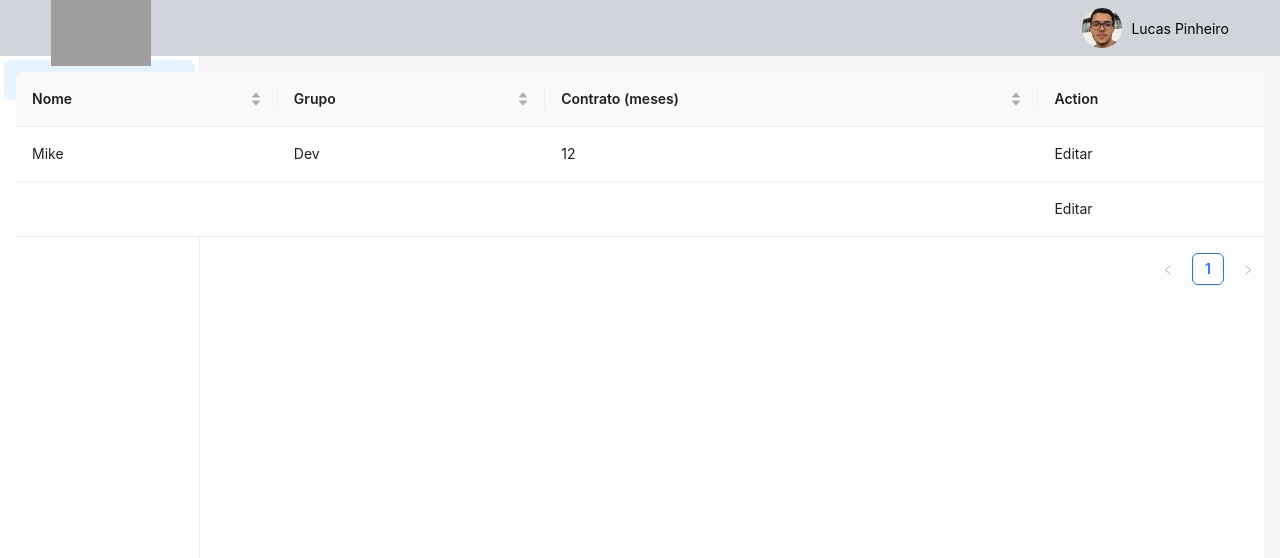
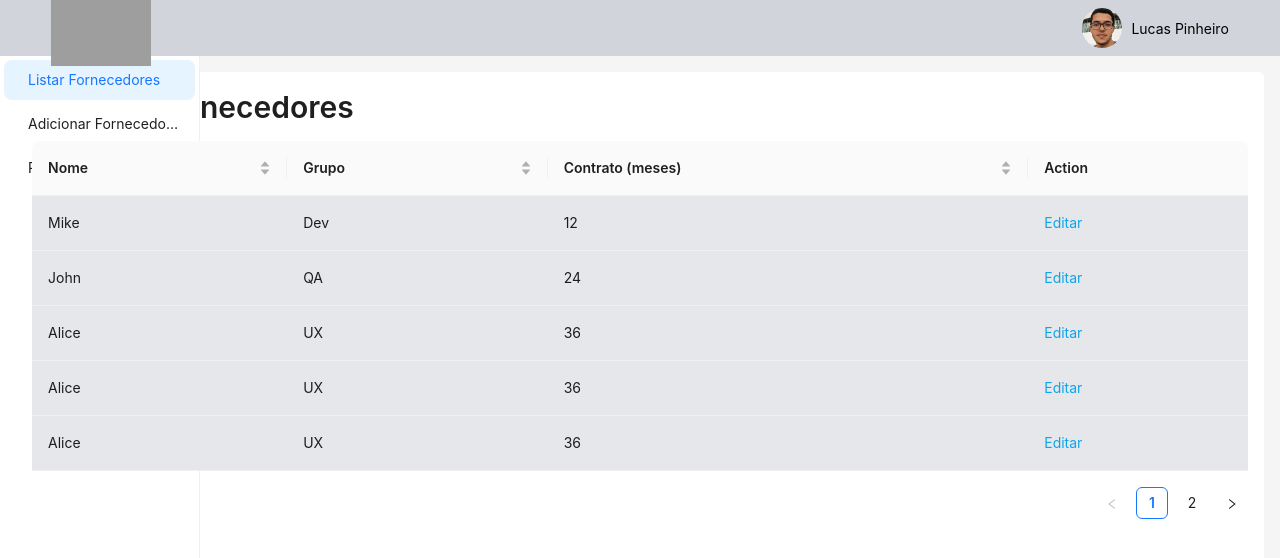
Before and after one commit to lucaspdc21/gerenciador_de_fornecedores, a Next.js app in the folder frontend/: page /teste2 in a window 1280 px wide. Shown: the top 558 px of the page. Built offline with nearby package versions, Linux system fonts and the light colour scheme; grey boxes are pictures that could not be loaded.

Commit message:
modified:   frontend/src/app/teste2/page.tsx 	modified:   frontend/src/components/ForTable.tsx 	modified:   frontend/src/components/Sider.tsx

```diff
--- a/frontend/src/app/teste2/page.tsx
+++ b/frontend/src/app/teste2/page.tsx
@@ -1,11 +1,15 @@
 import ForTable from "@/components/ForTable";
-import { Layout } from "antd";
+import { Flex } from "antd";
+import Title from "antd/lib/typography/Title";
+
 
 export default function Home() {
     return (
-
-
-        <ForTable />
-
+        <Flex className="m-4" vertical>
+            <Flex align="center" >
+                <Title level={2} align-items>Lista de Fornecedores</Title>
+            </Flex>
+            <ForTable />
+        </Flex>
     );
   }
--- a/frontend/src/components/ForTable.tsx
+++ b/frontend/src/components/ForTable.tsx
@@ -1,26 +1,69 @@
 'use client';
 import React from 'react';
-import { Table, Typography } from 'antd';
-import { useState, useEffect } from 'react';
-import { useRouter, useSearchParams } from 'next/navigation';
-import sortOrder from 'antd/es/table/interface';
+import { Table} from 'antd';
 import Link from 'next/link';
 
-interface MyRecord {
-    key?: string;
-    name?: string;
-    grupo?: string;
-    contrato?: number;
-}
 
-const defaultDataSource = [
+const dataSource = [
     {
         key: '1',
         name: 'Mike',
         grupo: 'Dev',
         contrato: 12,
     },
-
+    {
+        key: '2',
+        name: 'John',
+        grupo: 'QA',
+        contrato: 24,
+    },
+    {
+        key: '3',
+        name: 'Alice',
+        grupo: 'UX',
+        contrato: 36,
+    },
+    {
+        key: '4',
+        name: 'Alice',
+        grupo: 'UX',
+        contrato: 36,
+    },
+    {
+        key: '5',
+        name: 'Alice',
+        grupo: 'UX',
+        contrato: 36,
+    },
+    {
+        key: '6',
+        name: 'Alice',
+        grupo: 'UX',
+        contrato: 36,
+    },
+    {
+        key: '7',
+        name: 'Alice',
+        grupo: 'UX',
+        contrato: 36,
+    },
+    {
+        key: '8',
+        name: 'Alice',
+        grupo: 'UX',
+        contrato: 36,
+    },    {
+        key: '9',
+        name: 'Alice',
+        grupo: 'UX',
+        contrato: 36,
+    },
+    {
+        key: '10',
+        name: 'Alice',
+        grupo: 'UX',
+        contrato: 36,
+    },
 ];
 
 
@@ -31,6 +74,7 @@ const columns = [
         dataIndex: 'name',
         key: 'name',
         sorter: (a: any, b: any) => a.name.localeCompare(b.name),
+        className: 'bg-gray-200',
 
     },
     {
@@ -38,6 +82,7 @@ const columns = [
         dataIndex: 'grupo',
         key: 'grupo',
         sorter: (a: any, b: any) => a.grupo.localeCompare(b.grupo),
+        className: 'bg-gray-200',
 
     },
     {
@@ -45,6 +90,7 @@ const columns = [
         dataIndex: 'contrato',
         key: 'contrato',
         sorter: (a: any, b: any) => a.contrato - b.contrato,
+        className: 'bg-gray-200',
 
     },
     {
@@ -52,76 +98,27 @@ const columns = [
         key: "action",
         render: (_: any, record: any) => {
             return (
-                <div>
+                <div className='text-sky-500 '>
                     <Link href={{
                         pathname : '/edit',
                         query: { record: JSON.stringify(record) }
                     }}>Editar</Link>
                 </div>
             );
-        }
+        },
+        className: 'bg-gray-200',
     },
 ];
 
 
 const ForTable = () => {
-    const [searchParams] = useSearchParams();
-    let paramsObject: Record<string, string> = {};
-    if (searchParams) {
-        paramsObject = Object.fromEntries(Array.from(searchParams.entries()));
-    }
-    const recordString = paramsObject['1'];
-    let record: MyRecord = {};
-    console.log('All parameters:', paramsObject);
-
-    if (recordString) {
-        try {
-            record = JSON.parse(recordString);
-            console.log(record);
-        } catch (error) {
-            console.error('Error parsing record:', error);
-        }
-    }
-    const { key, name, grupo, contrato } = record;
-
-    // Definindo o estado para dataSource
-    const [dataSource, setDataSource] = useState<MyRecord[]>(defaultDataSource);
-
-    // Atualizando o dataSource quando o componente é montado
-    useEffect(() => {
-        if (record) {
-            setDataSource(prevState => {
-                // Verifica se o registro já existe no estado
-                const recordExists = prevState.some((rec) => rec.key === record.key);
-
-                // Se o registro não existir, adiciona ao estado
-                if (!recordExists) {
-                    return [...prevState, record];
-                }
-
-                // Se o registro já existir, retorna o estado atual
-                return prevState;
-            });
-        }
-    }, [record]);
-
-
-    const [sortOrder, setSortOrder] = useState({
-        name: null,
-        grupo: null,
-        contrato: null,
-    });
-
-    const handleSort = (dataIndex: string, sortOrder: any) => {
-        setSortOrder({ ...sortOrder, [dataIndex]: sortOrder });
-    };
 
     return (
         <Table
+            className='w-full'
             pagination={{ pageSize: 5 }}
             dataSource={dataSource}
             columns={columns}
-
         />
     );
 };
--- a/frontend/src/components/Sider.tsx
+++ b/frontend/src/components/Sider.tsx
@@ -8,9 +8,9 @@ import Link from 'next/link';
 const SiderComponent = () => {
 
     const menuItems = [
-        {label:<Link href="/">Home</Link>, key: 'home'},
-        {label:<Link href="/teste">About</Link>, key: 'about'},
-        {label:<Link href="/teste2">Contact</Link>, key: 'contact'},
+        {label:<Link href="/">Listar Fornecedores</Link>, key: 'home'},
+        {label:<Link href="/teste">Adicionar Fornecedores</Link>, key: 'about'},
+        {label:<Link href="/teste2">Relatórios</Link>, key: 'contact'},
     ];
     return (
         <Sider
```
